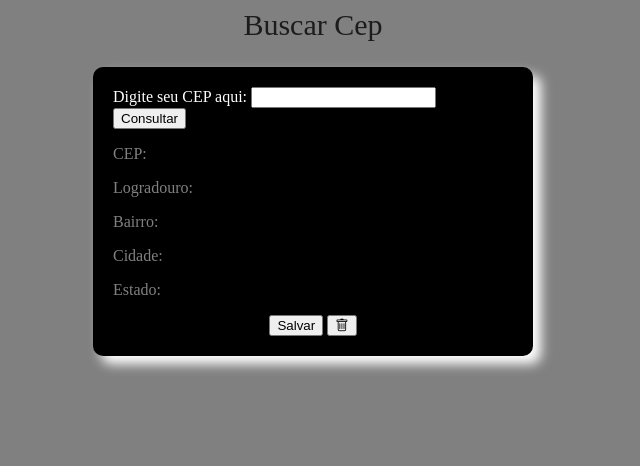
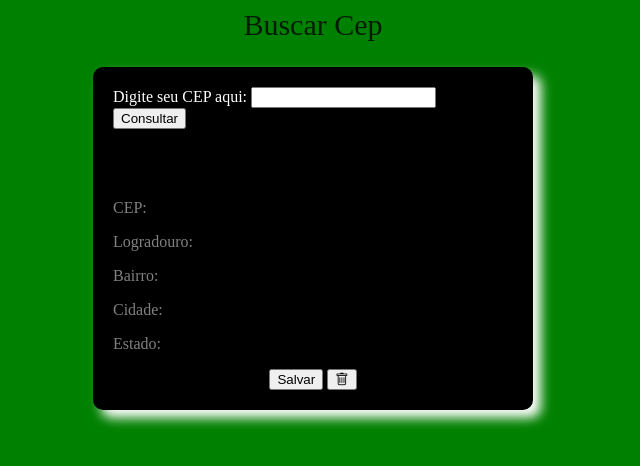
Before and after one commit to rian-salin/consulta_cep, a plain HTML site: page index.html in a window 1280 px wide. Shown: the whole page, without its empty margins (327-967 px from the left). Drawn offline with nearby package versions, Linux system fonts and the light colour scheme.

Commit message:
commit teste

```diff
--- a/styles.css
+++ b/styles.css
@@ -1,5 +1,5 @@
 body{
-    background-color: gray;
+    background-color: green;
 }
 
 header{
```
Also changed, not shown: index.html (+1 -1 lines).
